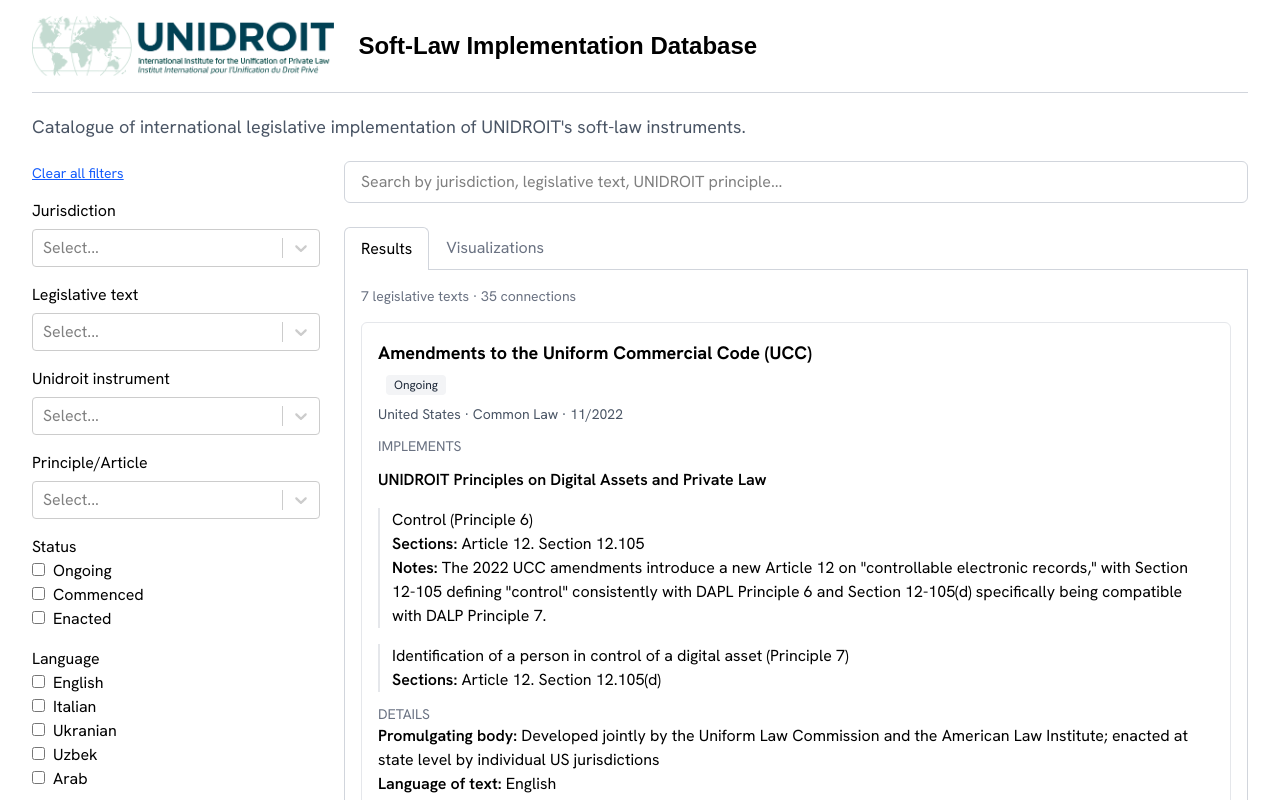
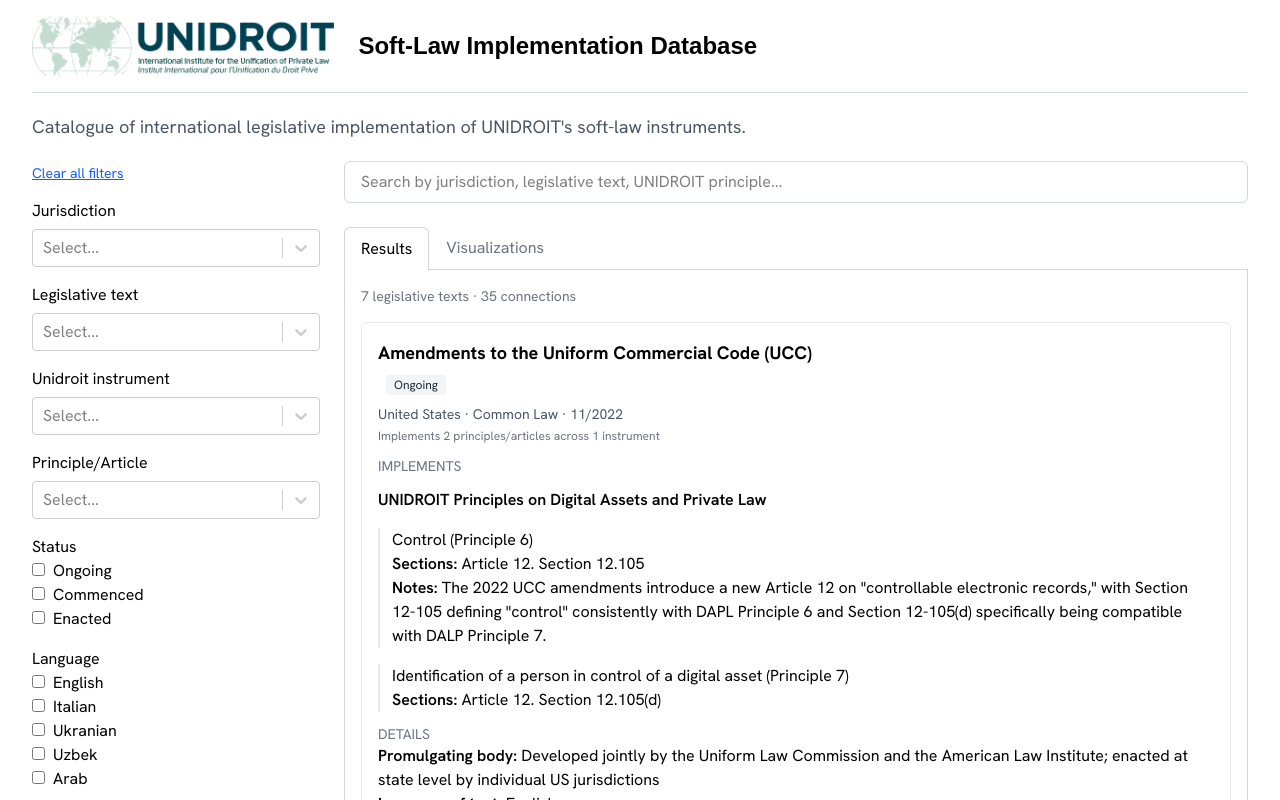
Before and after one commit to juliahuergo/unidroit-legislative-implementation-website, a React (Vite) app in the folder unidroit/: page / in a window 1280 px wide. Shown: the top 800 px of the page. Built offline with nearby package versions, Linux system fonts and the light colour scheme; a web font is replaced by a local one; what react-plotly.js would draw is missing.

Commit message:
Count of instruments and principles per text

```diff
--- a/unidroit/src/App.jsx
+++ b/unidroit/src/App.jsx
@@ -59,8 +59,6 @@
     Commenced: "bg-green-100 text-green-800"
   }
 
-  //Within this text, group the connections by UNIDROIT instrument (principle_title)
-  //so each instrument title shows once, with its article connections listed below
   const byInstrument = Object.values(
     group.implementations.reduce((acc, impl) => {
       (acc[impl.principle_title] ??= {principle_title: impl.principle_title, connections: []}).connections.push(impl)
@@ -74,6 +72,13 @@
       <span className={`inline-block mt-2 ml-2 px-2 py-0.5 text-xs rounded ${STATUS_COLOURS[group.status] || "bg-gray-100"}`}>{group.status}</span>
       <p className="text-sm text-gray-600 mt-2">
         {group.jurisdiction} · {group.legal_system} · {group.date}
+      </p>
+
+      <p className="text-xs text-gray-500 mt-1">
+        Implements {group.implementations.length} {" "}
+        {group.implementations.length === 1 ? "principle/article" : "principles/articles"} across {" "}
+        {byInstrument.length} {" "}
+        {byInstrument.length === 1 ? "instrument" : "instruments"}
       </p>
 
       <h4 className="mt-3 text-sm uppercase text-gray-500">Implements</h4>
```
